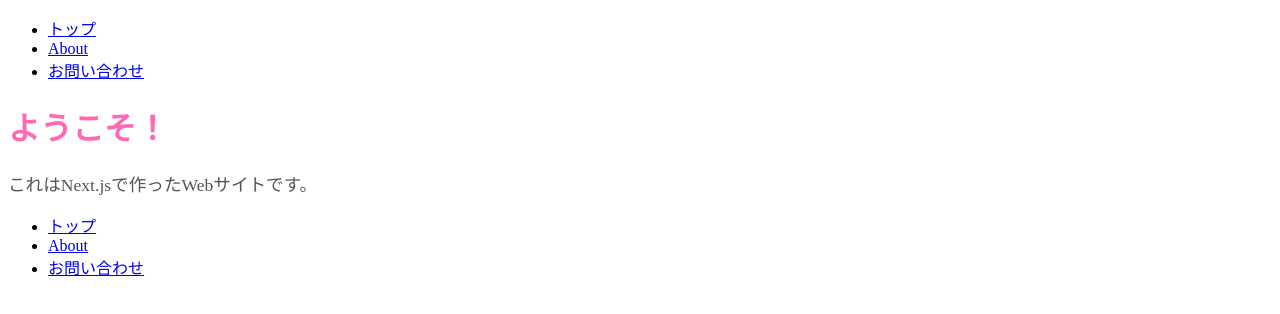
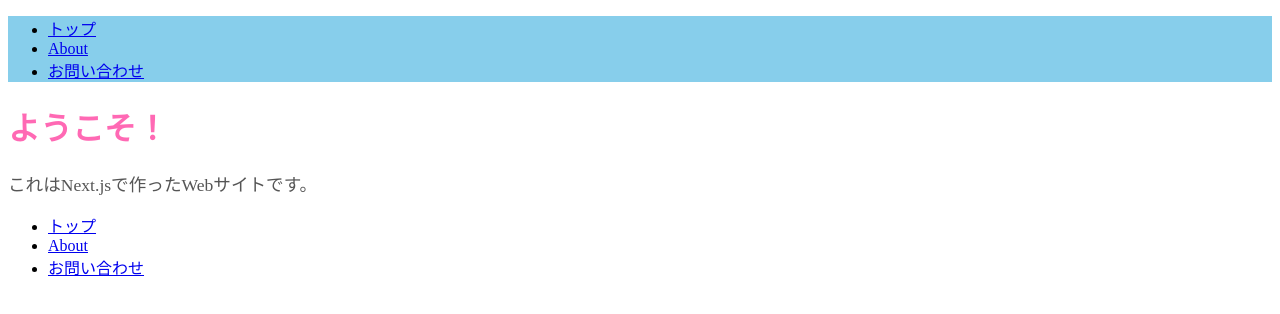
Before and after one commit to harukahirata/my-next-app, a Next.js app: page / in a window 1280 px wide. Shown: the top 314 px of the page. Built offline with nearby package versions, Linux system fonts and the light colour scheme.

Commit message:
fix: スタイルシート読み込み記述を追加・クラスを追記

```diff
--- a/src/components/Header.tsx
+++ b/src/components/Header.tsx
@@ -1,5 +1,6 @@
 import Link from 'next/link';
 import { navLinks } from '@/lib/navLinks';
+import styles from '@/styles/components/Header.module.scss';
 
 type NavLink = {
   href: string;
@@ -8,7 +9,7 @@ type NavLink = {
 
 export default function Header() {
   return (
-    <header>
+    <header className={styles.header}>
       <nav>
         <ul>
           {navLinks.map((link: NavLink) => (
```
